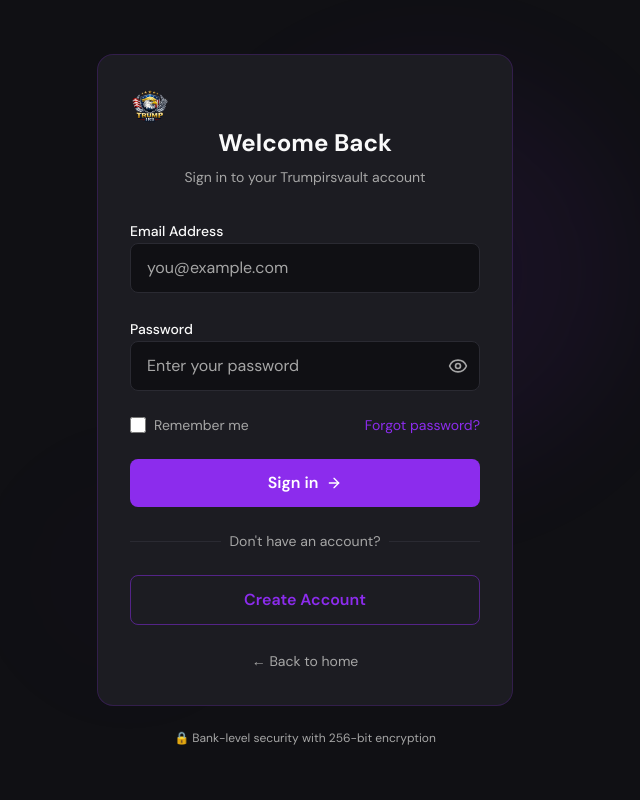
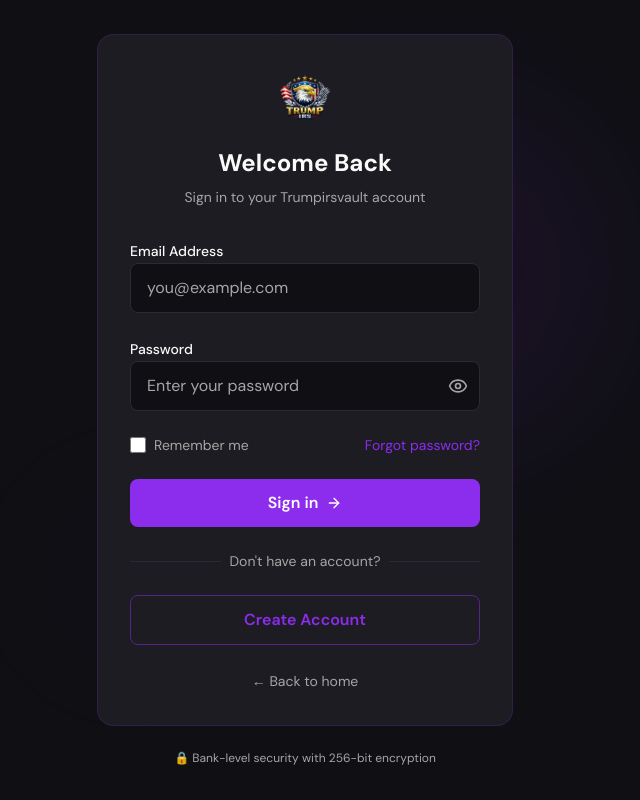
Before and after one commit to ByteBuddy2000/ledgerwebapp, a Next.js app: page /login in a window 1280 px wide. Shown: the whole page, without its empty margins (335-975 px from the left). Built offline with nearby package versions, Linux system fonts and the light colour scheme.

Commit message:
Refactor login page layout and logo display

```diff
--- a/app/login/page.jsx
+++ b/app/login/page.jsx
@@ -55,17 +55,27 @@
         {/* Card */}
         <div className="bg-card border border-primary/20 rounded-2xl p-8 backdrop-blur-sm">
           {/* Header */}
-          <div className="text-center mb-8">
-              <Image
-                  src="/tiv-logo.png"
-                  alt="appLogo"
-                  width={40}
-                  height={40}
-                  className="object-contain"
-  />
-            <h1 className="text-2xl font-bold text-foreground mb-2">Welcome Back</h1>
-            <p className="text-sm text-muted-foreground">Sign in to your Trumpirsvault account</p>
-          </div>
+<div className="flex flex-col items-center text-center mb-8">
+  <div className="w-16 h-16 flex items-center justify-center mb-4">
+    <Image
+      src="/tiv-logo.png"
+      alt="Trumpirsvault Logo"
+      width={56}
+      height={56}
+      className="object-contain"
+      priority
+    />
+  </div>
+
+  <h1 className="text-2xl font-bold text-foreground mb-2">
+    Welcome Back
+  </h1>
+
+  <p className="text-sm text-muted-foreground max-w-xs">
+    Sign in to your Trumpirsvault account
+  </p>
+</div>
+
 
           <form onSubmit={handleLogin} className="space-y-6">
             {/* Email Field */}
```
